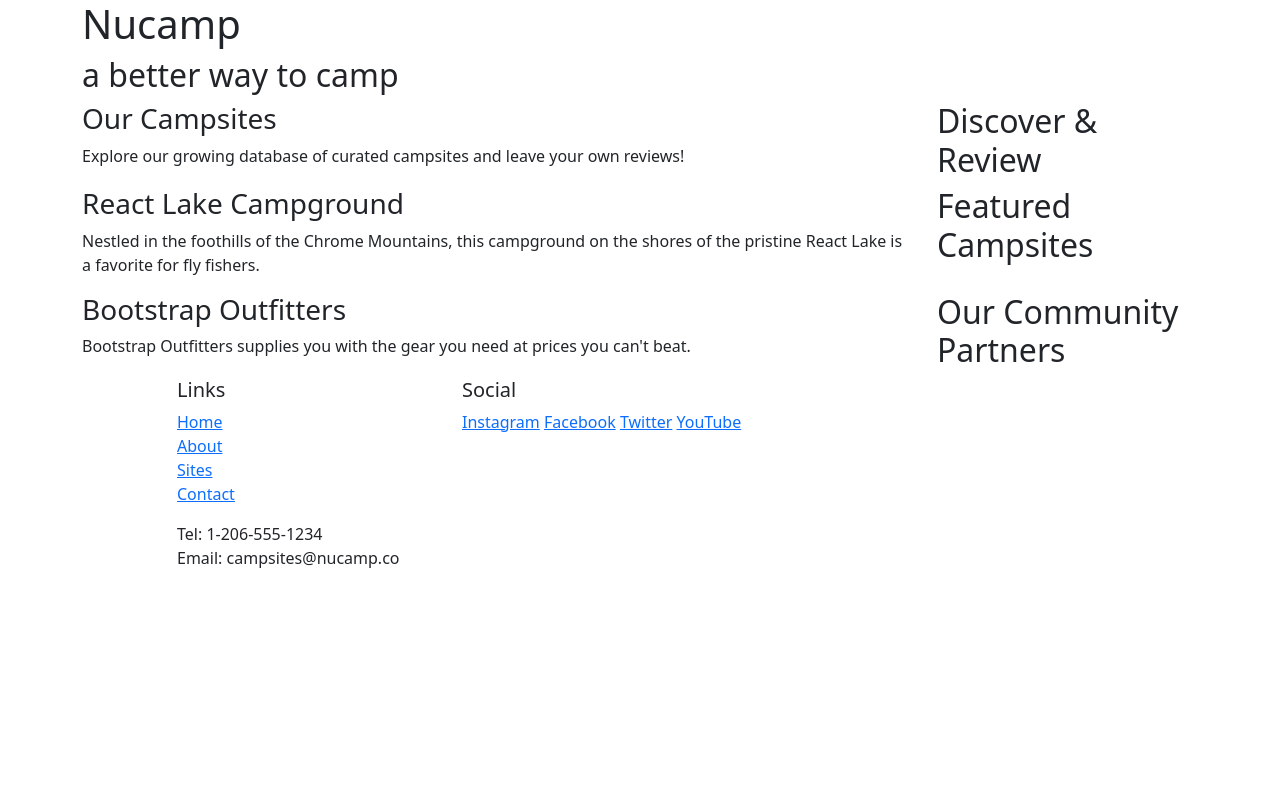
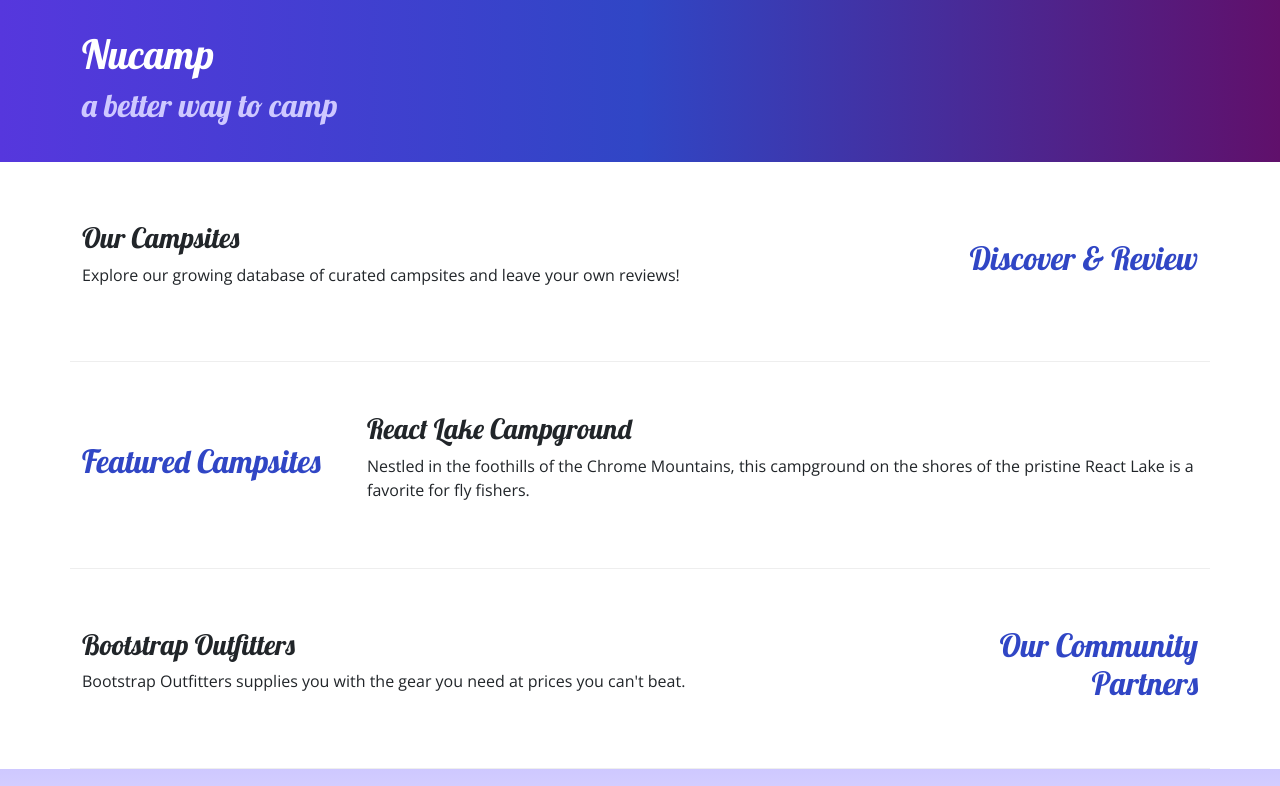
Before and after one commit to supposelol/nucampsite, a plain HTML site: page index.html in a window 1280 px wide. Shown: the top 786 px of the page. Drawn offline with nearby package versions, Linux system fonts and the light colour scheme.

Commit message:
Adding Custom Styles

```diff
--- /dev/null
+++ b/css/styles.css
@@ -0,0 +1,32 @@
+body{
+    font-family: "Open Sans", sans-serif;
+}
+
+h1, h2, h3 {
+         font-family: "Lobster", cursive;
+         }
+
+h2       {
+         color: #3046C5;
+         }
+
+header  {
+          padding: 30px;
+          background-image: linear-gradient(to right, #5637DD, #3046C5, #60106B);
+          color: white;
+        }
+
+header h2 {
+          color: #CEC8FF;
+         }
+
+footer   {
+          background-image:linear-gradient(#CEC8FF,white);
+          padding: 20px 0;
+         }
+
+.row-content {
+          padding: 50px 0;
+          border-bottom: 1px ridge;
+          min-height: 200px;
+          }
--- a/index.html
+++ b/index.html
@@ -8,7 +8,8 @@
 
     <!-- Bootstrap CSS -->
     <link href="https://cdn.jsdelivr.net/npm/bootstrap@5.2.3/dist/css/bootstrap.min.css" rel="stylesheet" integrity="sha384-rbsA2VBKQhggwzxH7pPCaAqO46MgnOM80zW1RWuH61DGLwZJEdK2Kadq2F9CUG65" crossorigin="anonymous"/>
-
+    <link rel="stylesheet" href="https://fonts.googleapis.com/css?family=Lobster|Open+Sans">
+    <link rel="stylesheet" href="css/styles.css">
     <title>Nucamp: A Better Way To Camp</title>
 </head>
 
@@ -30,9 +31,9 @@
     <main class="container">
 
     	<!-- discover section -->
-        <section class="row">
+        <section class="row row-content align-items-center">
             <div class="col-sm-4 col-md-3 order-sm-last">
-                <h2>Discover & Review</h2>
+                <h2 class="text-sm-end">Discover & Review</h2>
             </div>
             <div class="col">
                 <h3>Our Campsites</h3>
@@ -41,8 +42,8 @@
         </section>
 
 		<!-- feature section -->
-        <section class="row">
-            <div class="col-sm-4 col-md-3 order-sm-last">
+        <section class="row row-content align-items-center">
+            <div class="col-sm-4 col-md-3">
                 <h2>Featured Campsites</h2>
             </div>
             <div class="col">
@@ -52,9 +53,9 @@
         </section>
 
 		<!-- partner section -->
-        <section class="row">
+        <section class="row row-content align-items-center">
             <div class="col-sm-4 col-md-3 order-sm-last">
-                <h2>Our Community Partners</h2>
+                <h2 class="text-sm-end">Our Community Partners</h2>
             </div>
             <div class="col">
                 <h3>Bootstrap Outfitters</h3>
@@ -77,14 +78,14 @@
                         <li><a href="#">Contact</a></li>
                     </ul>
                 </div>
-                <div class="col-6 col-sm-5 offset-1">
+                <div class="col-6 col-sm-5 text-center">
                     <h5>Social</h5>
                     <a href="http://instagram.com/">Instagram</a>
                     <a href="http://facebook.com/">Facebook</a>
                     <a href="http://twitter.com/">Twitter</a>
                     <a href="http://youtube.com/">YouTube</a>
                 </div>
-                <div class="col-sm-4 offset-1">
+                <div class="col-sm-4 text-center">
                     Tel: 1-206-555-1234<br />
                     Email: campsites@nucamp.co
                 </div>
```
